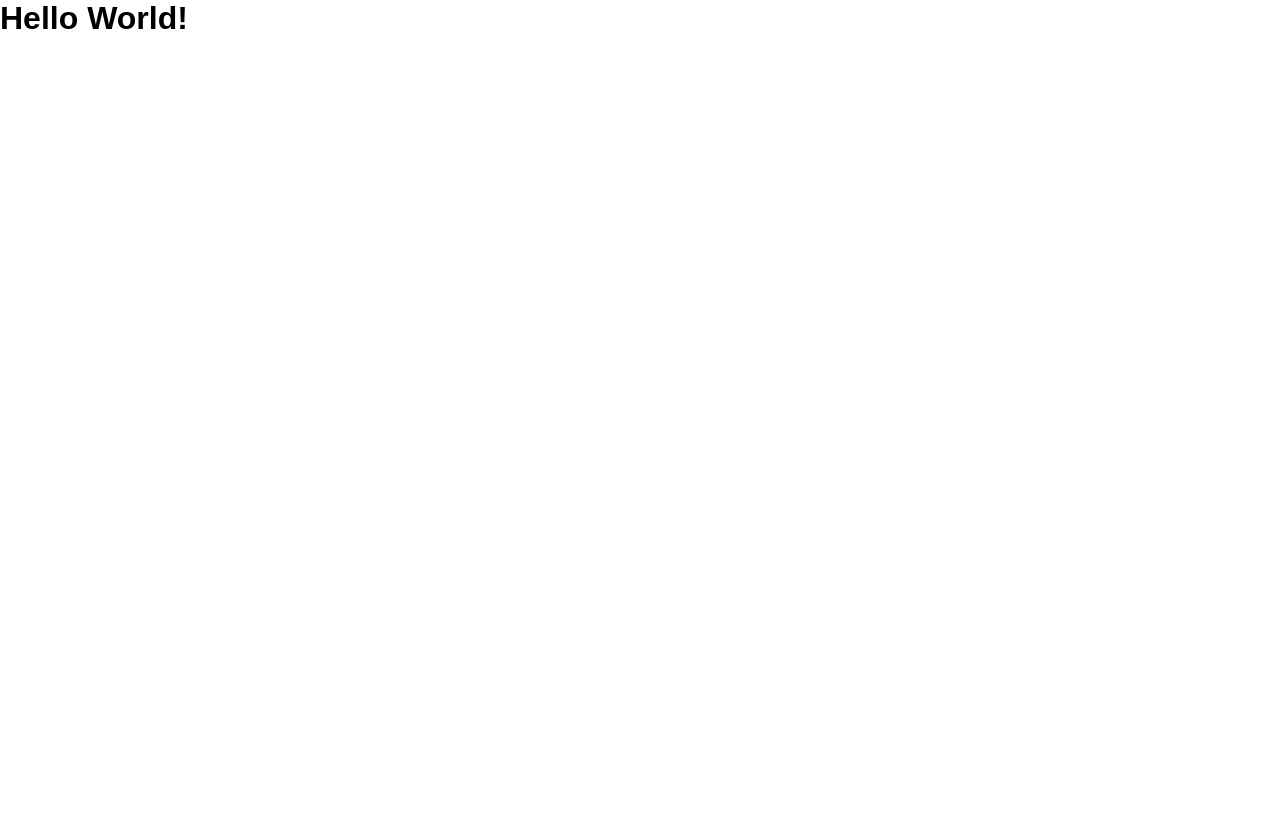
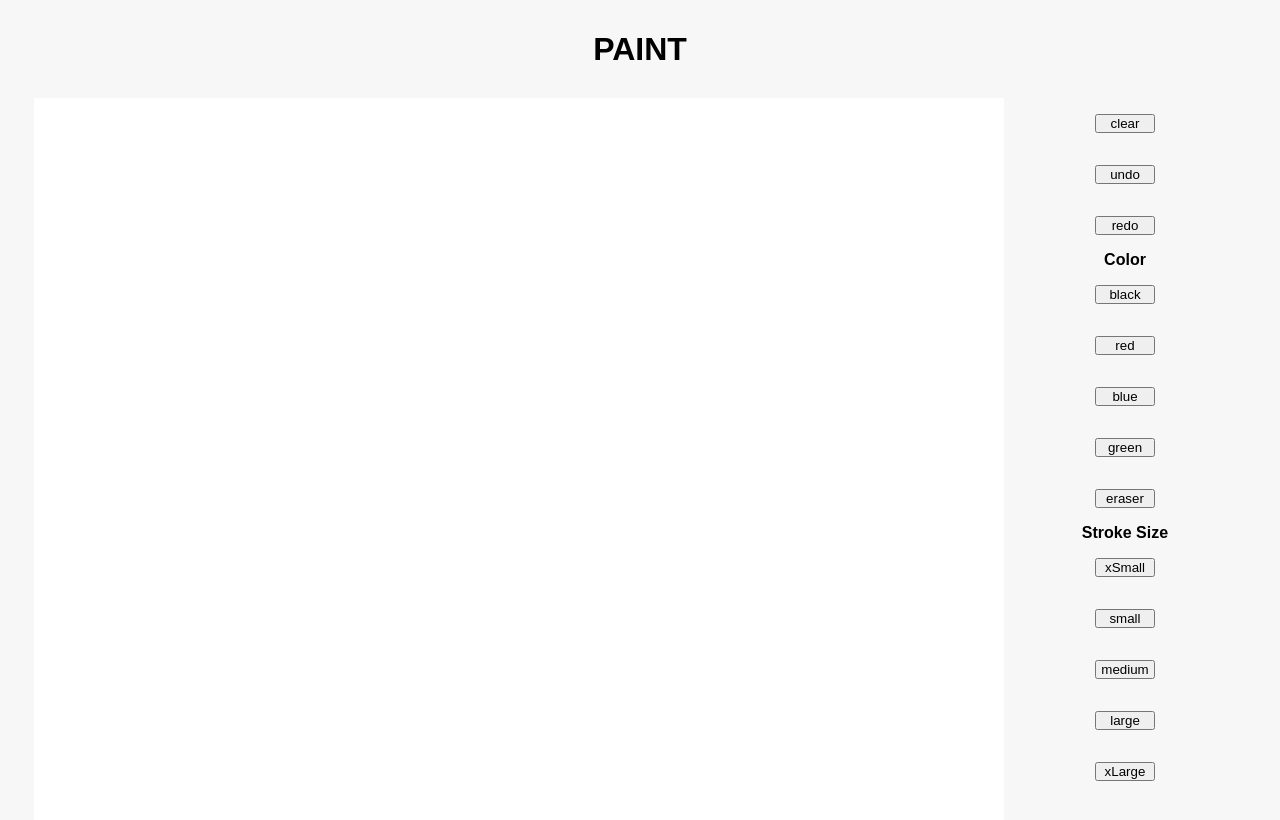
Before and after one commit to alexfranco12/mintbean-hackathon-november-2021, a React (Create React App) app: page / in a window 1280 px wide. Shown: the top 820 px of the page. Built offline with nearby package versions, Linux system fonts and the light colour scheme.

Commit message:
added color options, added clear, undo, and redo buttons

```diff
--- a/src/App.js
+++ b/src/App.js
@@ -1,17 +1,15 @@
-import styled from "styled-components";
 import { BrowserRouter as Router } from 'react-router-dom'
+import { Canvas } from './components'
+import { MainLayout } from './layouts'
 
 function App() {
   return (
     <Router>
-      <AppStyled>
-        <h1>Hello World!</h1>
-
-      </AppStyled>
+      <MainLayout>
+        <Canvas />
+      </MainLayout>
     </Router>
   );
 }
 
 export default App;
-
-const AppStyled = styled.div``;
--- /dev/null
+++ b/src/components/canvas/Canvas.js
@@ -0,0 +1,170 @@
+import { useEffect, useRef, useState } from "react";
+import styled from "styled-components";
+import { ColorPicker } from "..";
+
+export const Canvas = ( ) => {
+  const canvasRef = useRef(null)
+  const contextRef = useRef(null)
+  const [ isDrawing, setIsDrawing ] = useState(false)
+  const [ undoList, setUndoList ] = useState([])
+  const [ redoList, setRedoList ] = useState([])
+
+  var history = {
+    saveState: function(canvasRef, list, keep_redo) {
+      keep_redo = keep_redo || false;
+      if (!keep_redo) setRedoList([]);
+      list ? list.push([...list, canvasRef.current.toDataURL()])
+            : setUndoList([...undoList, canvasRef.current.toDataURL()])
+    },
+    undo: function(canvasRef, contextRef) {
+      this.restoreState(canvasRef, contextRef, undoList, redoList);
+    },
+    redo: function(canvasRef, contextRef) {
+      this.restoreState(canvasRef, contextRef, redoList, undoList);
+    },
+    restoreState: function(canvasRef, contextRef, pop, push) {
+      if(pop.length) {
+        this.saveState(canvasRef, push, true);
+        var restore_state = pop.pop();
+        var img = new Image()
+        img.src = restore_state
+        img.onload = function() {
+          contextRef.current.clearRect(0, 0, canvasRef.current.width, canvasRef.current.height);
+          contextRef.current.drawImage(img, 0, 0, canvasRef.current.width, canvasRef.current.height, 0, 0, canvasRef.current.width, canvasRef.current.height);
+        }
+      }
+    }
+  }
+
+  const updateStroke = (e) => {
+    e.preventDefault()
+    const { id, value } = e.target
+    const canvas = canvasRef.current
+    const context = canvas.getContext("2d");
+
+    if ( id === "color" ) {
+      value !== "eraser"
+        ? context.strokeStyle = value
+        : context.strokeStyle = "white"
+    } else if ( id === "size" ) {
+      switch (value) {
+        case "xSmall":
+          context.lineWidth = 1
+          break;
+        case "small":
+          context.lineWidth = 3
+          break;
+        case "large":
+          context.lineWidth = 7
+          break;
+        case "xLarge":
+          context.lineWidth = 9
+          break;
+        default:
+          context.lineWidth = 5
+      }
+    }
+  }
+
+  const prepareCanvas = () => {
+    const canvas = canvasRef.current
+    canvas.width = document.getElementById("canvas-container").offsetWidth;
+    canvas.height = window.innerHeight;
+    canvas.style.width = `${document.getElementById("canvas-container").offsetWidth}px`;
+    canvas.style.height = `${window.innerHeight}px`;
+
+    const context = canvas.getContext("2d");
+    context.scale(1, 1)
+    context.lineCap = "round"
+    context.strokeStyle = "black"
+    context.lineWidth = 5
+    contextRef.current = context;
+  }
+
+  const startDrawing = ({ nativeEvent }) => {
+    const { offsetX, offsetY } = nativeEvent
+    contextRef.current.beginPath()
+    contextRef.current.moveTo(offsetX, offsetY)
+    history.saveState(canvasRef);
+    setIsDrawing(true)
+  }
+
+  const draw = ({ nativeEvent }) => {
+    if (!isDrawing) return
+    const { offsetX, offsetY } = nativeEvent
+    contextRef.current.lineTo(offsetX, offsetY)
+    contextRef.current.stroke()
+  }
+
+  const finishDrawing = () => {
+    contextRef.current.closePath()
+    setIsDrawing(false)
+  }
+
+  const clearCanvas = () => {
+    const canvas = canvasRef.current;
+    const context = canvas.getContext("2d")
+    context.fillStyle = "white"
+    context.fillRect(0, 0, canvas.width, canvas.height)
+  }
+
+  const undoDrawing = () => {
+    history.undo(canvasRef, contextRef);
+  }
+
+  const redoDrawing = () => {
+    history.redo(canvasRef, contextRef)
+  }
+
+  useEffect(() => {
+    prepareCanvas();
+  },[])
+
+  return (
+    <CanvasStyled>
+      <div className="canvas-container" id="canvas-container">
+        <canvas
+          className="app-canvas"
+          ref={canvasRef}
+          onMouseDown={startDrawing}
+          onMouseUp={finishDrawing}
+          onMouseOut={finishDrawing}
+          onMouseMove={draw}
+        />
+      </div>
+
+      <div className="color-picker">
+        <ColorPicker
+          updateStroke={updateStroke}
+          clearCanvas={clearCanvas}
+          undoDrawing={undoDrawing}
+          redoDrawing={redoDrawing}
+        />
+      </div>
+
+    </CanvasStyled>
+   );
+};
+
+const CanvasStyled = styled.div`
+  grid-column: 2 / span 12;
+  grid-row: 2;
+  display: flex;
+  & .canvas-container {
+    flex: 4;
+    background-color: white;
+  }
+  & .color-picker {
+    flex: 1;
+  }
+
+  @media ${props => props.theme.breakpoints.tablet} {
+    grid-column: 2 / span 6;
+    grid-row: 2;
+    display: flex;
+  }
+
+  @media ${props => props.theme.breakpoints.mobile} {
+  }
+
+`;
--- /dev/null
+++ b/src/components/canvas/ColorPicker.js
@@ -0,0 +1,78 @@
+import styled from "styled-components";
+
+const colors = [
+  "black",
+  "red",
+  "blue",
+  "green",
+  "eraser"
+]
+
+const sizes = [
+  "xSmall",
+  "small",
+  "medium",
+  "large",
+  "xLarge"
+]
+
+export const ColorPicker = ({ updateStroke, clearCanvas, undoDrawing, redoDrawing }) => {
+  return (
+    <ColorPickerStyled>
+      <button
+        className="button clear-canvas"
+        onClick={clearCanvas}
+      > clear
+      </button>
+
+      <button
+        className="button"
+        onClick={undoDrawing}
+      > undo
+      </button>
+      <button
+        className="button"
+        onClick={redoDrawing}
+      > redo
+      </button>
+
+      <h3>Color</h3>
+      {colors.map((color, i) => (
+        <button
+          className="button color"
+          id="color"
+          key={i}
+          onClick={updateStroke}
+          value={color}
+          >{color}
+        </button>
+      ))}
+
+      <h3>Stroke Size</h3>
+      {sizes.map((size, i) => (
+        <button
+          className="button size"
+          id="size"
+          key={i}
+          onClick={updateStroke}
+          value={size}
+        >{size}
+        </button>
+      ))}
+    </ColorPickerStyled>
+   );
+};
+
+const ColorPickerStyled = styled.div`
+  display: flex;
+  flex-direction: column;
+  align-items: center;
+  & h3 {
+    font-size: 1rem;
+    text-align: center;
+  }
+  & .button {
+    margin: 1rem auto;
+    width: 60px;
+  }
+`;
--- /dev/null
+++ b/src/components/index.js
@@ -0,0 +1,6 @@
+// NAVIGATION
+export * from './navigation/NavBar'
+
+// CANVAS
+export * from './canvas/Canvas'
+export * from './canvas/ColorPicker'
--- /dev/null
+++ b/src/components/navigation/NavBar.js
@@ -0,0 +1,23 @@
+import styled from "styled-components";
+
+export const NavBar = () => {
+  return (
+    <NavBarStyled>
+      <h1>PAINT</h1>
+    </NavBarStyled>
+   );
+};
+
+const NavBarStyled = styled.div`
+  grid-column: 2 / span 12;
+  grid-row: 1;
+  display: flex;
+  justify-content: center;
+  align-items: center;
+
+  @media ${props => props.theme.breakpoints.tablet} {
+    grid-column: 2 / span 6;
+  }
+  @media ${props => props.theme.breakpoints.mobile} {
+  }
+`;
--- a/src/index.js
+++ b/src/index.js
@@ -2,7 +2,7 @@ import React from 'react';
 import ReactDOM from 'react-dom';
 import App from './App';
 import { ThemeProvider } from 'styled-components'
-import { GlobalStyles } from './styles'
+import GlobalStyles from './styles/GlobalStyles'
 import Theme from './styles/Theme'
 
 ReactDOM.render(
--- /dev/null
+++ b/src/layouts/MainLayout.js
@@ -0,0 +1,26 @@
+import styled from "styled-components";
+import { NavBar } from "../components";
+
+export const MainLayout = ({ children }) => {
+  return (
+    <MainLayoutStyled>
+      <NavBar />
+      {children}
+    </MainLayoutStyled>
+   );
+};
+
+const MainLayoutStyled = styled.div`
+  display: grid;
+  grid-template-columns: .125rem repeat(12, 1fr) .125rem;
+  grid-template-rows: 6.125rem auto;
+  grid-gap: 0 2rem;
+  background-color: ${props => props.theme.colors.light2};
+
+  @media ${props => props.theme.breakpoints.tablet} {
+    grid-template-columns: 0 repeat(6, 1fr) 0 ;
+    grid-gap: 0 1rem;
+  }
+  @media ${props => props.theme.breakpoints.mobile} {
+  }
+`;
--- /dev/null
+++ b/src/layouts/index.js
@@ -0,0 +1 @@
+export * from './MainLayout'
--- a/src/styles/GlobalStyles.js
+++ b/src/styles/GlobalStyles.js
@@ -1,6 +1,6 @@
 import { createGlobalStyle } from "styled-components";
 
-export const GlobalStyles = createGlobalStyle`
+const GlobalStyles = createGlobalStyle`
   * {
     box-sizing: border-box;
     margin: 0;
@@ -15,3 +15,5 @@ export const GlobalStyles = createGlobalStyle`
     text-decoration: none;
   }
 `;
+
+export default GlobalStyles
--- a/src/styles/index.js
+++ /dev/null
@@ -1 +0,0 @@
-export * from './GlobalStyles'
```
